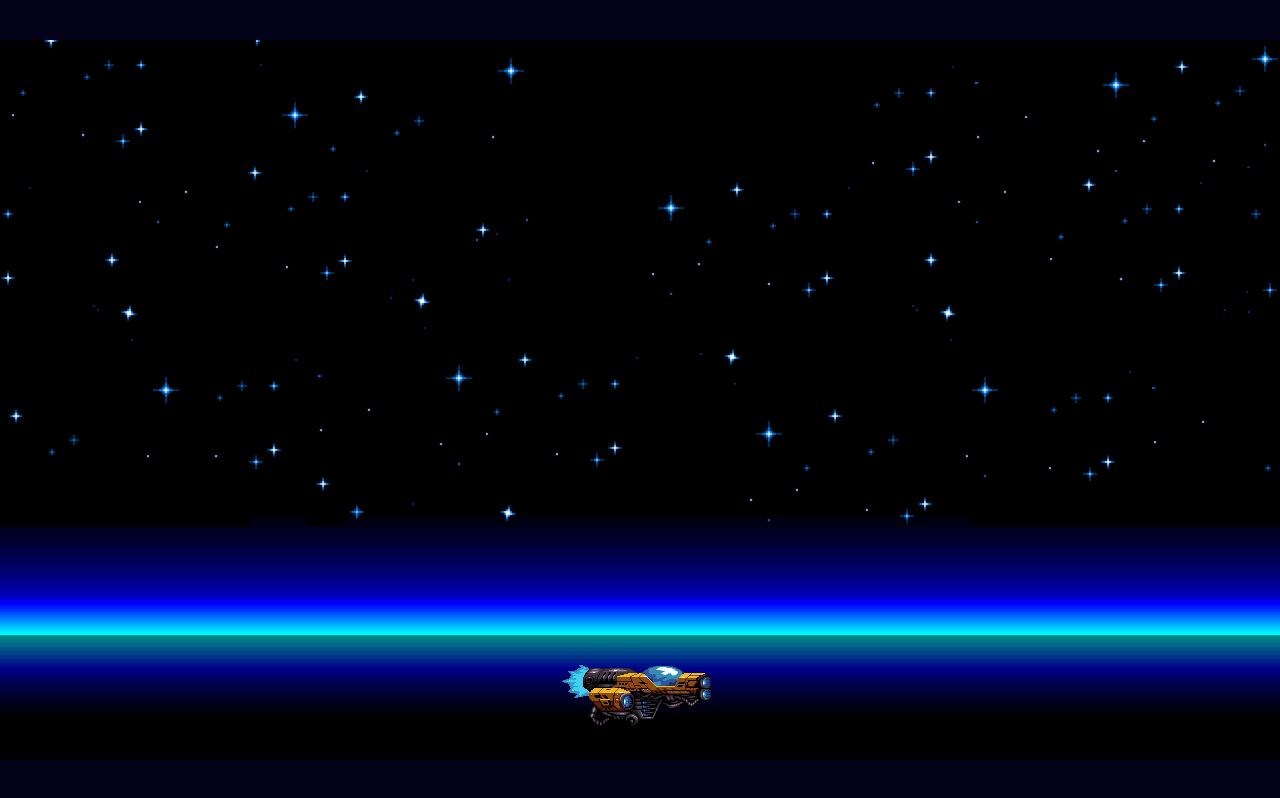
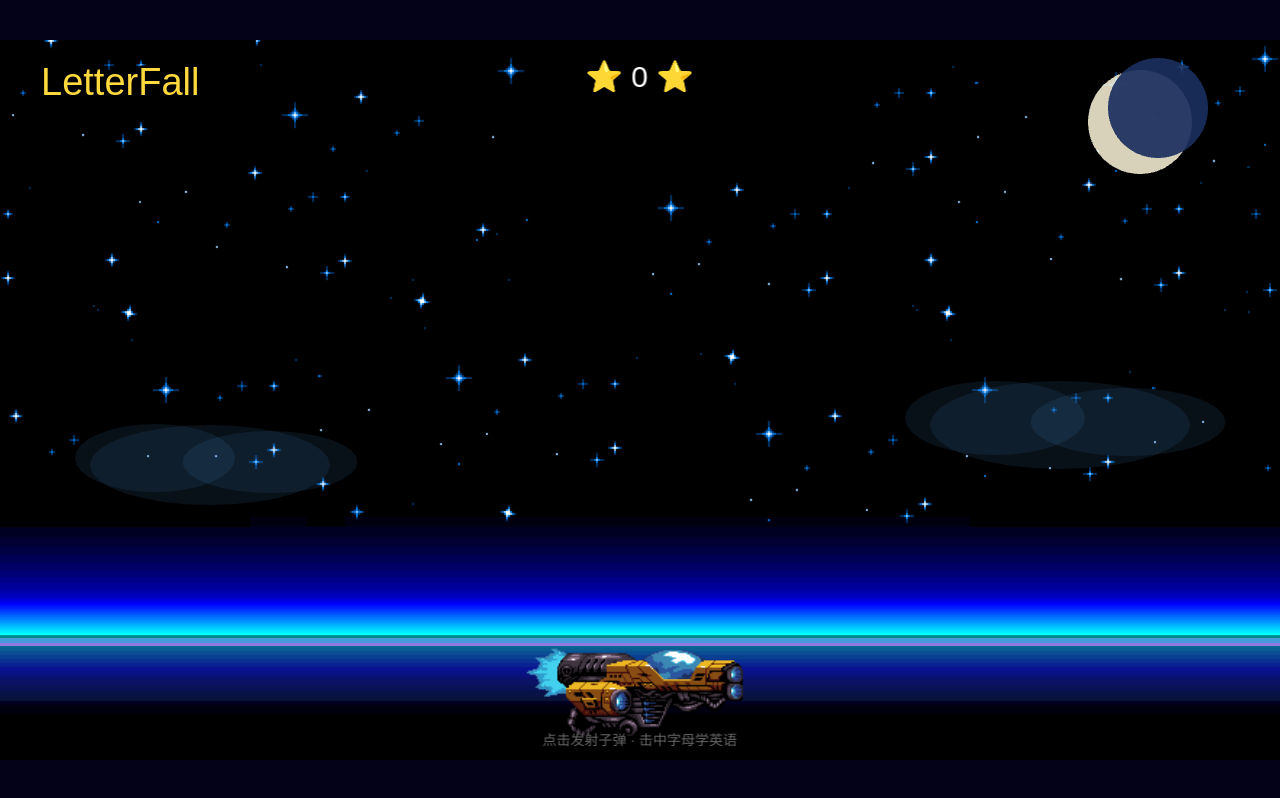
Before and after one commit to Bert2048/LetterFall, a website built with Vite: page index.html in a window 1280 px wide. Built offline with nearby package versions, Linux system fonts and the light colour scheme; animation ran at ten frames a second.

Commit message:
feat: beautify game visuals — warm palette, Fredoka One font, moon/clouds, score+combo UI, +1⭐ popup

```diff
--- a/index.html
+++ b/index.html
@@ -4,6 +4,9 @@
         <meta charset="UTF-8">
         <meta name="viewport" content="width=device-width, initial-scale=1.0">
         <title>LetterFall</title>
+        <link rel="preconnect" href="https://fonts.googleapis.com">
+        <link rel="preconnect" href="https://fonts.gstatic.com" crossorigin>
+        <link href="https://fonts.googleapis.com/css2?family=Fredoka+One&display=swap" rel="stylesheet">
         <style>
             /* Reset CSS: Please avoid making changes here unless you know what you're doing :) */
             *,
--- a/src/scenes/Game.js
+++ b/src/scenes/Game.js
@@ -8,8 +8,10 @@ const LETTER_WORDS = {
     U: 'Umbrella', V: 'Van',  W: 'Whale',  X: 'Xylophone', Y: 'Yarn', Z: 'Zebra'
 };
 
-const LETTER_COLORS = ['#FF5252', '#FF9800', '#FFD600', '#76FF03', '#00E5FF', '#536DFE', '#E040FB'];
+// Warm, baby-friendly palette — replaces harsh neons
+const LETTER_COLORS = ['#FF6B6B', '#FF9F43', '#FFD93D', '#6BCB77', '#4D9DE0', '#C77DFF', '#FF6EB4'];
 const CHARS = 'ABCDEFGHIJKLMNOPQRSTUVWXYZ';
+const FONT = "'Fredoka One', 'Arial Rounded MT Bold', Arial, sans-serif";
 
 export class Game extends Phaser.Scene {
 
@@ -23,9 +25,27 @@ export class Game extends Phaser.Scene {
     }
 
     create() {
+        // --- Background ---
         this.background = this.add.tileSprite(640, 360, 1280, 720, 'background');
 
-        // Particle texture — white circle, tinted per letter at explode time
+        // Moon (top-right, crescent effect)
+        const moonGfx = this.add.graphics();
+        moonGfx.fillStyle(0xFFF8DC, 0.85);
+        moonGfx.fillCircle(1140, 82, 52);
+        moonGfx.fillStyle(0x1a2f5e, 0.92);
+        moonGfx.fillCircle(1158, 68, 50);
+
+        // Distant clouds (dark-tinted, subtle)
+        const cloudGfx = this.add.graphics();
+        cloudGfx.fillStyle(0x4a90d9, 0.11);
+        cloudGfx.fillEllipse(210, 425, 240, 80);
+        cloudGfx.fillEllipse(155, 418, 160, 68);
+        cloudGfx.fillEllipse(270, 422, 175, 62);
+        cloudGfx.fillEllipse(1060, 385, 260, 88);
+        cloudGfx.fillEllipse(995, 378, 180, 74);
+        cloudGfx.fillEllipse(1128, 382, 195, 68);
+
+        // Particle texture — white circle
         const pg = this.make.graphics({ add: false });
         pg.fillStyle(0xffffff, 1);
         pg.fillCircle(8, 8, 8);
@@ -41,8 +61,17 @@ export class Game extends Phaser.Scene {
         bg.generateTexture('bullet', 20, 20);
         bg.destroy();
 
-        // Cannon sprite (no physics needed — we position it directly)
-        this.cannon = this.add.sprite(640, 650, 'ship');
+        // Ground line overlay — blue-purple replaces the cold cyan in space.png
+        const groundGfx = this.add.graphics();
+        groundGfx.fillStyle(0x4D9DE0, 0.92);
+        groundGfx.fillRect(0, 598, 1280, 5);
+        groundGfx.fillStyle(0xC77DFF, 0.75);
+        groundGfx.fillRect(0, 603, 1280, 3);
+        groundGfx.fillStyle(0x4D9DE0, 0.12);
+        groundGfx.fillRect(0, 606, 1280, 55);
+
+        // Cannon sprite — scaled up for visibility
+        this.cannon = this.add.sprite(640, 645, 'ship').setScale(1.45);
         this.anims.create({
             key: 'fly',
             frames: this.anims.generateFrameNumbers('ship', { start: 0, end: 2 }),
@@ -55,13 +84,52 @@ export class Game extends Phaser.Scene {
         this.letterObjs = [];
         this.bulletObjs = [];
 
+        this.score = 0;
+        this.combo = 0;
+
+        // --- UI Layer ---
+
+        // Title (top-left)
+        this.add.text(38, 18, 'LetterFall', {
+            fontFamily: FONT,
+            fontSize: '38px',
+            color: '#FFD93D',
+            stroke: '#000000',
+            strokeThickness: 5
+        });
+
+        // Score (top-center)
+        this.scoreText = this.add.text(640, 18, '⭐ 0 ⭐', {
+            fontFamily: FONT,
+            fontSize: '30px',
+            color: '#ffffff',
+            stroke: '#000000',
+            strokeThickness: 4
+        }).setOrigin(0.5, 0);
+
+        // Combo (top-right)
+        this.comboText = this.add.text(1242, 18, '', {
+            fontFamily: FONT,
+            fontSize: '26px',
+            color: '#6BCB77',
+            stroke: '#000000',
+            strokeThickness: 3
+        }).setOrigin(1, 0);
+
+        // Instruction (bottom)
+        this.add.text(640, 708, '点击发射子弹 · 击中字母学英语', {
+            fontFamily: 'Arial, sans-serif',
+            fontSize: '14px',
+            color: '#666666'
+        }).setOrigin(0.5, 1);
+
+        // --- Input ---
         this.input.on('pointermove', p => {
             this.cannon.x = Phaser.Math.Clamp(p.worldX, 100, 1180);
         });
 
         this.speechUnlocked = false;
         this.input.on('pointerdown', () => {
-            // First click unlocks speechSynthesis in Chrome (requires user gesture)
             if (!this.speechUnlocked && window.speechSynthesis) {
                 window.speechSynthesis.speak(new SpeechSynthesisUtterance(''));
                 this.speechUnlocked = true;
@@ -80,7 +148,7 @@ export class Game extends Phaser.Scene {
     }
 
     fireBullet() {
-        const b = this.add.image(this.cannon.x, this.cannon.y - 55, 'bullet');
+        const b = this.add.image(this.cannon.x, this.cannon.y - 70, 'bullet');
         b.velY = -750;
         this.bulletObjs.push(b);
     }
@@ -91,7 +159,7 @@ export class Game extends Phaser.Scene {
         const char = CHARS[Math.floor(Math.random() * CHARS.length)];
         const color = LETTER_COLORS[Math.floor(Math.random() * LETTER_COLORS.length)];
 
-        // Retry until at least 220px away from every existing letter (prevents overlap)
+        // Retry until 220px clear of existing letters
         let x, attempts = 0;
         do {
             x = Phaser.Math.Between(150, 1130);
@@ -100,7 +168,7 @@ export class Game extends Phaser.Scene {
         if (attempts >= 10) return;
 
         const letter = this.add.text(x, -120, char, {
-            fontFamily: 'Arial Black, Arial, sans-serif',
+            fontFamily: FONT,
             fontSize: '180px',
             fontStyle: 'bold',
             color: color,
@@ -124,7 +192,7 @@ export class Game extends Phaser.Scene {
         bullet.destroy();
         letter.destroy();
 
-        // Coloured particle burst
+        // Particle burst
         const emitter = this.add.particles(x, y, 'particle', {
             speed: { min: 120, max: 460 },
             angle: { min: 0, max: 360 },
@@ -136,6 +204,31 @@ export class Game extends Phaser.Scene {
         emitter.explode(30);
         this.time.delayedCall(800, () => emitter.destroy());
 
+        // Score & combo
+        this.score++;
+        this.combo++;
+        this.scoreText.setText('⭐ ' + this.score + ' ⭐');
+        if (this.combo >= 2) {
+            this.comboText.setText('🔥 x' + this.combo);
+        }
+
+        // +1⭐ popup tween
+        const popup = this.add.text(x, y - 30, '+1 ⭐', {
+            fontFamily: FONT,
+            fontSize: '44px',
+            color: '#FFD93D',
+            stroke: '#000000',
+            strokeThickness: 5
+        }).setOrigin(0.5);
+        this.tweens.add({
+            targets: popup,
+            y: y - 130,
+            alpha: 0,
+            duration: 900,
+            ease: 'Power2',
+            onComplete: () => popup.destroy()
+        });
+
         this.speak(char);
     }
 
@@ -143,7 +236,6 @@ export class Game extends Phaser.Scene {
         if (!window.speechSynthesis) return;
         window.speechSynthesis.cancel();
 
-        // Two separate utterances → browser inserts a natural pause between them
         const u1 = new SpeechSynthesisUtterance(char);
         u1.rate = 0.7;
         u1.pitch = 1.1;
@@ -161,7 +253,6 @@ export class Game extends Phaser.Scene {
 
         this.background.tilePositionX += 0.4;
 
-        // Move letters down and rotate
         for (let i = this.letterObjs.length - 1; i >= 0; i--) {
             const L = this.letterObjs[i];
             L.y += L.velY * dt;
@@ -169,10 +260,12 @@ export class Game extends Phaser.Scene {
             if (L.y > 820) {
                 L.destroy();
                 this.letterObjs.splice(i, 1);
+                // Letter escaped — reset combo streak
+                this.combo = 0;
+                this.comboText.setText('');
             }
         }
 
-        // Move bullets up; check collision with each letter
         for (let bi = this.bulletObjs.length - 1; bi >= 0; bi--) {
             const b = this.bulletObjs[bi];
             b.y += b.velY * dt;
```
